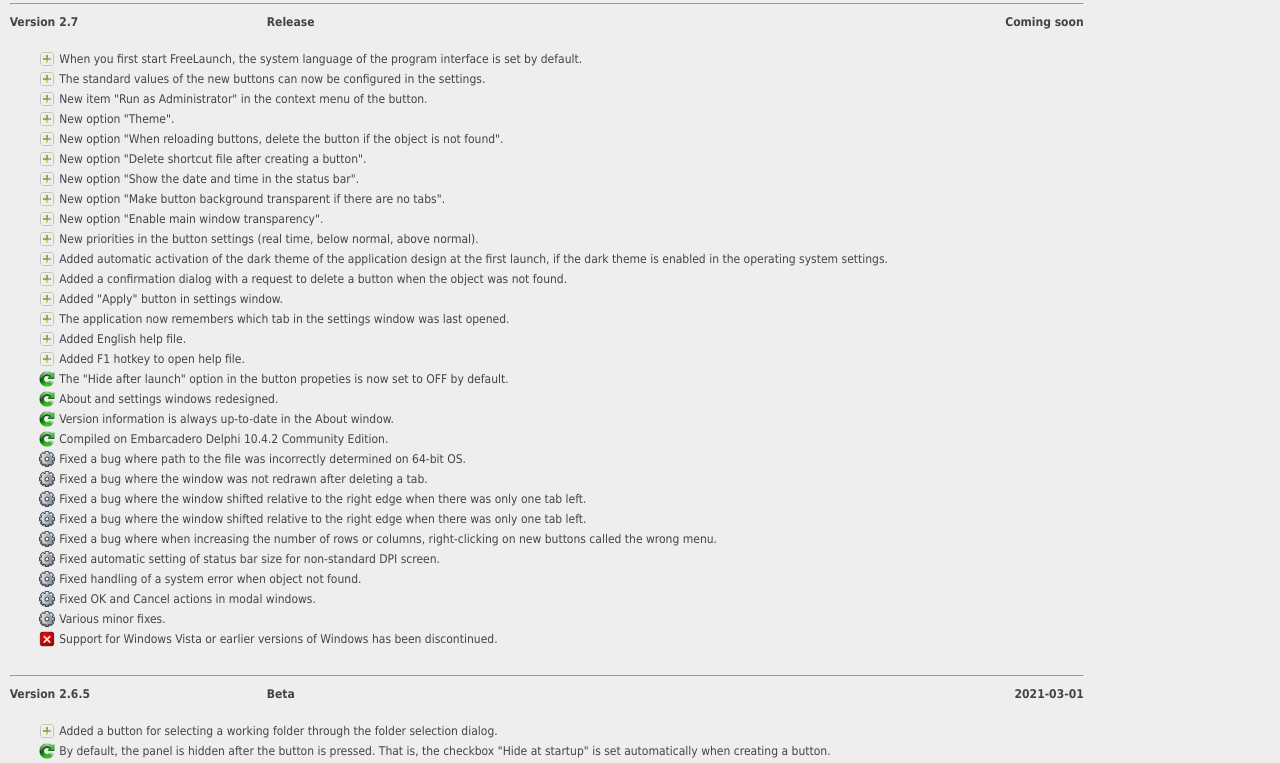
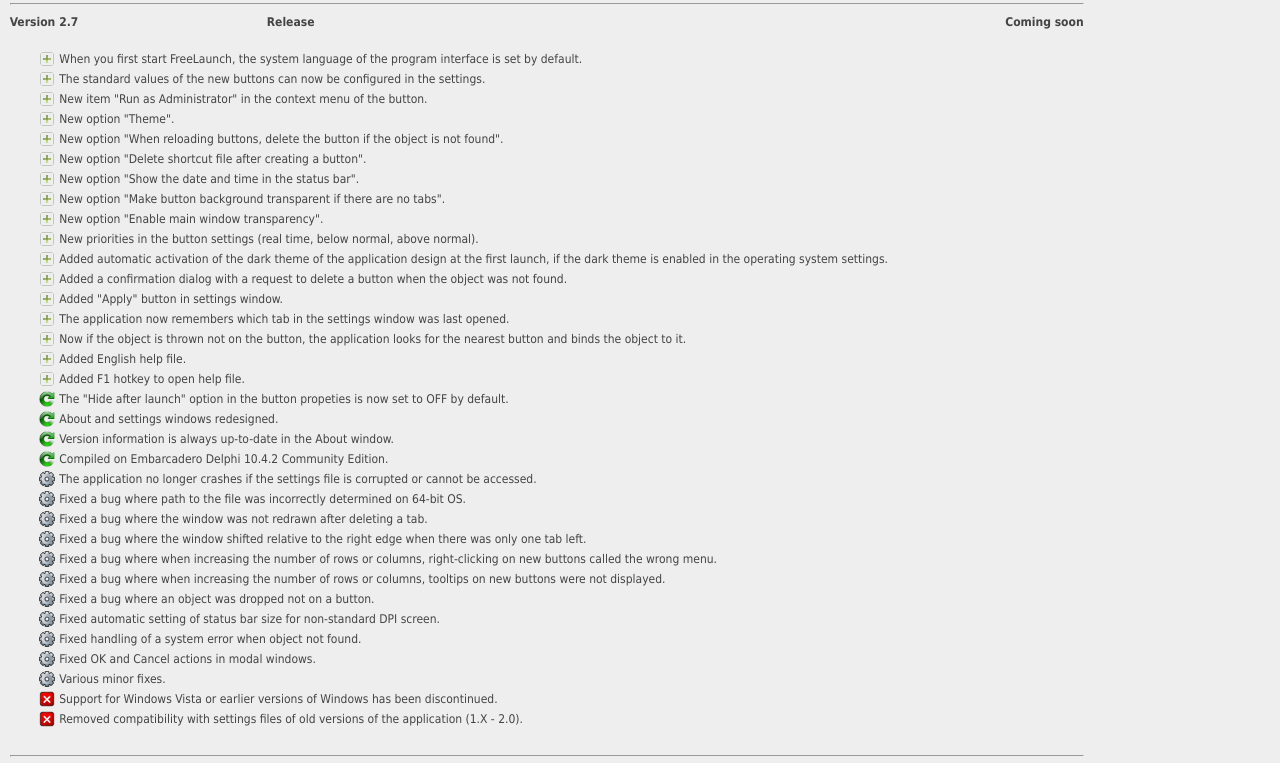
Before and after one commit to FLaunch/FreeLaunch, a plain HTML site: page docs/en/changelog.html in a window 1280 px wide. Shown: the part 175-938 px from the top of the page. Drawn offline with Linux system fonts and the light colour scheme.

Commit message:
changelog updated to 2022/11/13
Signed-off-by: Ta2i4 <admin@ta2i4.ru>

```diff
--- a/docs/en/changelog.html
+++ b/docs/en/changelog.html
@@ -39,22 +39,26 @@
       <tr><td align="right" valign="top"><img src="../data/image/added.png" width="16" height="16" alt="Added" /></td><td colspan="3" align="left">Added a confirmation dialog with a request to delete a button when the object was not found.</td></tr>
       <tr><td align="right" valign="top"><img src="../data/image/added.png" width="16" height="16" alt="Added" /></td><td colspan="3" align="left">Added "Apply" button in settings window.</td></tr>
       <tr><td align="right" valign="top"><img src="../data/image/added.png" width="16" height="16" alt="Added" /></td><td colspan="3" align="left">The application now remembers which tab in the settings window was last opened.</td></tr>
+      <tr><td align="right" valign="top"><img src="../data/image/added.png" width="16" height="16" alt="Added" /></td><td colspan="3" align="left">Now if the object is thrown not on the button, the application looks for the nearest button and binds the object to it.</td></tr>
       <tr><td align="right" valign="top"><img src="../data/image/added.png" width="16" height="16" alt="Added" /></td><td colspan="3" align="left">Added English help file.</td></tr>
       <tr><td align="right" valign="top"><img src="../data/image/added.png" width="16" height="16" alt="Added" /></td><td colspan="3" align="left">Added F1 hotkey to open help file.</td></tr>
       <tr><td align="right" valign="top"><img src="../data/image/updated.png" width="16" height="16" alt="Updated" /></td><td colspan="3" align="left">The "Hide after launch" option in the button propeties is now set to OFF by default.</td></tr>
       <tr><td align="right" valign="top"><img src="../data/image/updated.png" width="16" height="16" alt="Updated" /></td><td colspan="3" align="left">About and settings windows redesigned.</td></tr>
       <tr><td align="right" valign="top"><img src="../data/image/updated.png" width="16" height="16" alt="Updated" /></td><td colspan="3" align="left">Version information is always up-to-date in the About window.</td></tr>
       <tr><td align="right" valign="top"><img src="../data/image/updated.png" width="16" height="16" alt="Updated" /></td><td colspan="3" align="left">Compiled on Embarcadero Delphi 10.4.2 Community Edition.</td></tr>
+      <tr><td align="right" valign="top"><img src="../data/image/fixed.png" width="16" height="16" alt="Fixed" /></td><td colspan="3" align="left">The application no longer crashes if the settings file is corrupted or cannot be accessed.</td></tr>
       <tr><td align="right" valign="top"><img src="../data/image/fixed.png" width="16" height="16" alt="Fixed" /></td><td colspan="3" align="left">Fixed a bug where path to the file was incorrectly determined on 64-bit OS.</td></tr>
       <tr><td align="right" valign="top"><img src="../data/image/fixed.png" width="16" height="16" alt="Fixed" /></td><td colspan="3" align="left">Fixed a bug where the window was not redrawn after deleting a tab.</td></tr>
       <tr><td align="right" valign="top"><img src="../data/image/fixed.png" width="16" height="16" alt="Fixed" /></td><td colspan="3" align="left">Fixed a bug where the window shifted relative to the right edge when there was only one tab left.</td></tr>
-      <tr><td align="right" valign="top"><img src="../data/image/fixed.png" width="16" height="16" alt="Fixed" /></td><td colspan="3" align="left">Fixed a bug where the window shifted relative to the right edge when there was only one tab left.</td></tr>
       <tr><td align="right" valign="top"><img src="../data/image/fixed.png" width="16" height="16" alt="Fixed" /></td><td colspan="3" align="left">Fixed a bug where when increasing the number of rows or columns, right-clicking on new buttons called the wrong menu.</td></tr>
+      <tr><td align="right" valign="top"><img src="../data/image/fixed.png" width="16" height="16" alt="Fixed" /></td><td colspan="3" align="left">Fixed a bug where when increasing the number of rows or columns, tooltips on new buttons were not displayed.</td></tr>
+      <tr><td align="right" valign="top"><img src="../data/image/fixed.png" width="16" height="16" alt="Fixed" /></td><td colspan="3" align="left">Fixed a bug where an object was dropped not on a button.</td></tr>
       <tr><td align="right" valign="top"><img src="../data/image/fixed.png" width="16" height="16" alt="Fixed" /></td><td colspan="3" align="left">Fixed automatic setting of status bar size for non-standard DPI screen.</td></tr>
       <tr><td align="right" valign="top"><img src="../data/image/fixed.png" width="16" height="16" alt="Fixed" /></td><td colspan="3" align="left">Fixed handling of a system error when object not found.</td></tr>
       <tr><td align="right" valign="top"><img src="../data/image/fixed.png" width="16" height="16" alt="Fixed" /></td><td colspan="3" align="left">Fixed OK and Cancel actions in modal windows.</td></tr>
       <tr><td align="right" valign="top"><img src="../data/image/fixed.png" width="16" height="16" alt="Fixed" /></td><td colspan="3" align="left">Various minor fixes.</td></tr>
       <tr><td align="right" valign="top"><img src="../data/image/removed.png" width="16" height="16" alt="Removed" /></td><td colspan="3" align="left">Support for Windows Vista or earlier versions of Windows has been discontinued.</td></tr>
+      <tr><td align="right" valign="top"><img src="../data/image/removed.png" width="16" height="16" alt="Removed" /></td><td colspan="3" align="left">Removed compatibility with settings files of old versions of the application (1.X - 2.0).</td></tr>
       <tr><td colspan="4">&nbsp;</td></tr>
       <tr><td colspan="4"><hr /></td></tr>
       <tr><th align="left">Version</th><th align="left">2.6.5</th><th align="left">Beta</th></th><th align="right">2021-03-01</th></tr>
```
